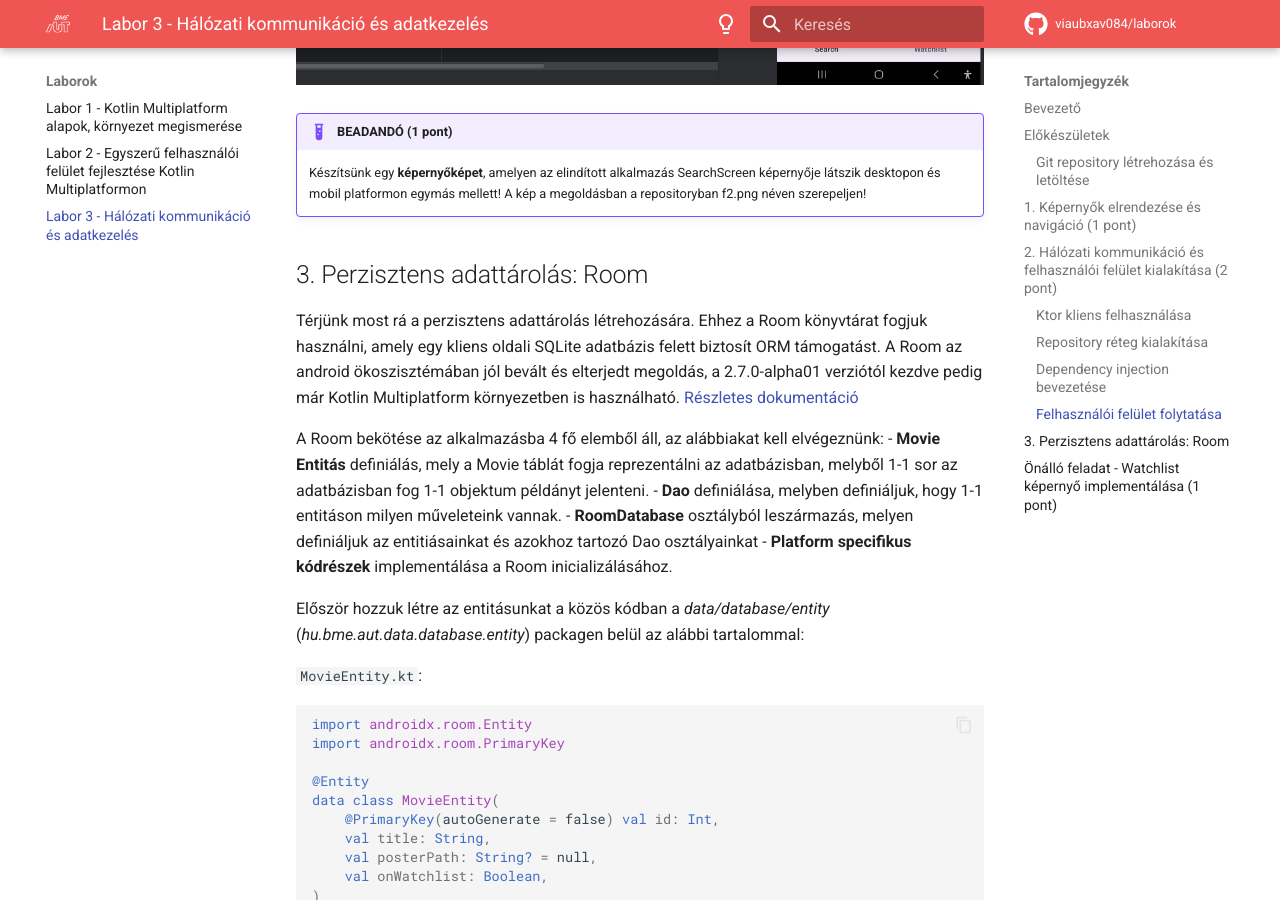
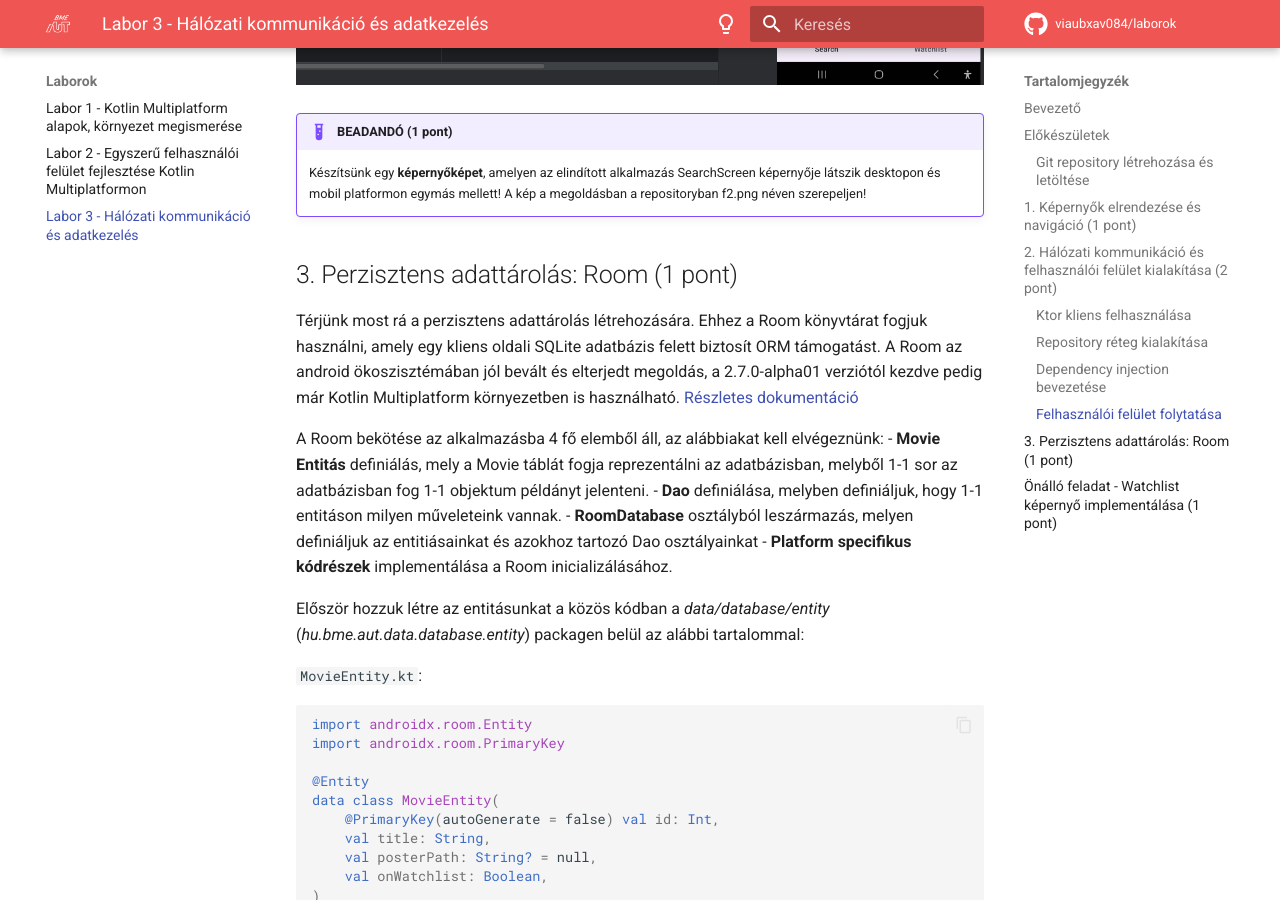
Before and after one commit to VIAUBXAV084/laborok, an MkDocs documentation site: the page built from docs/laborok/lab3/index.md, in a window 1280 px wide and 900 px high, scrolled down 21673 px. Built offline with MkDocs 1.6.1 and Material for MkDocs 9.7.7, drawn with Linux system fonts in a browser that asks for light colours; comment, search, counter and statistics services are not loaded.

Commit message:
Update index.md

```diff
--- a/docs/laborok/lab3/index.md
+++ b/docs/laborok/lab3/index.md
@@ -851,7 +851,7 @@ Jelen állapotban indítható az alkalmazás, és kereshetőek a filmek. Próbá
 !!!example "BEADANDÓ (1 pont)"
 	Készítsünk egy **képernyőképet**, amelyen az elindított alkalmazás SearchScreen képernyője látszik desktopon és mobil platformon egymás mellett! A kép a megoldásban a repositoryban f2.png néven szerepeljen!
 
-## 3. Perzisztens adattárolás: Room
+## 3. Perzisztens adattárolás: Room (1 pont)
 
 Térjünk most rá a perzisztens adattárolás létrehozására. Ehhez a Room könyvtárat fogjuk használni, amely egy kliens oldali SQLite adatbázis felett biztosít ORM támogatást. A Room az android ökoszisztémában jól bevált és elterjedt megoldás, a 2.7.0-alpha01 verziótól kezdve pedig már Kotlin Multiplatform környezetben is használható.
 [Részletes dokumentáció](https://developer.android.com/kotlin/multiplatform/room)
```
